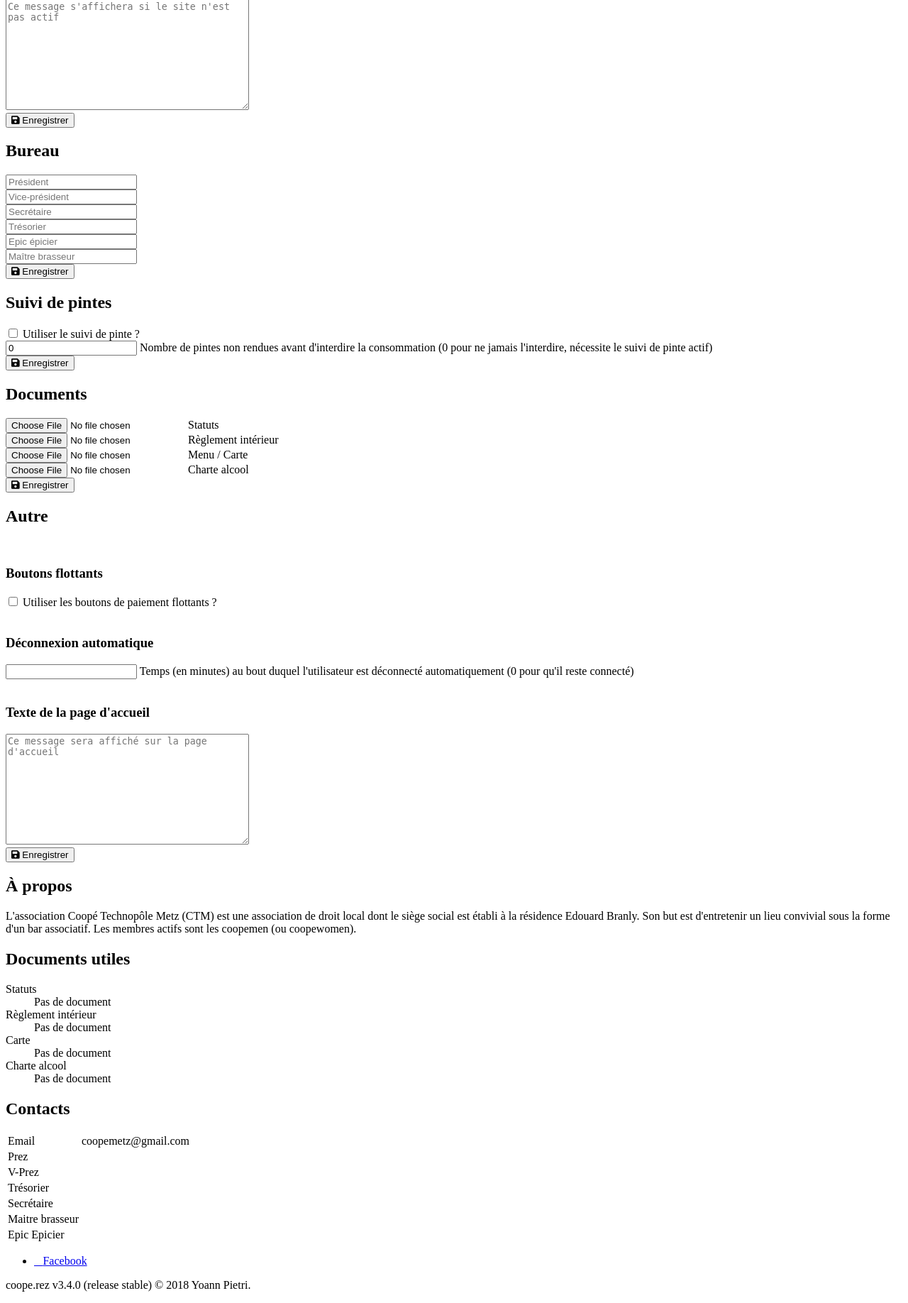
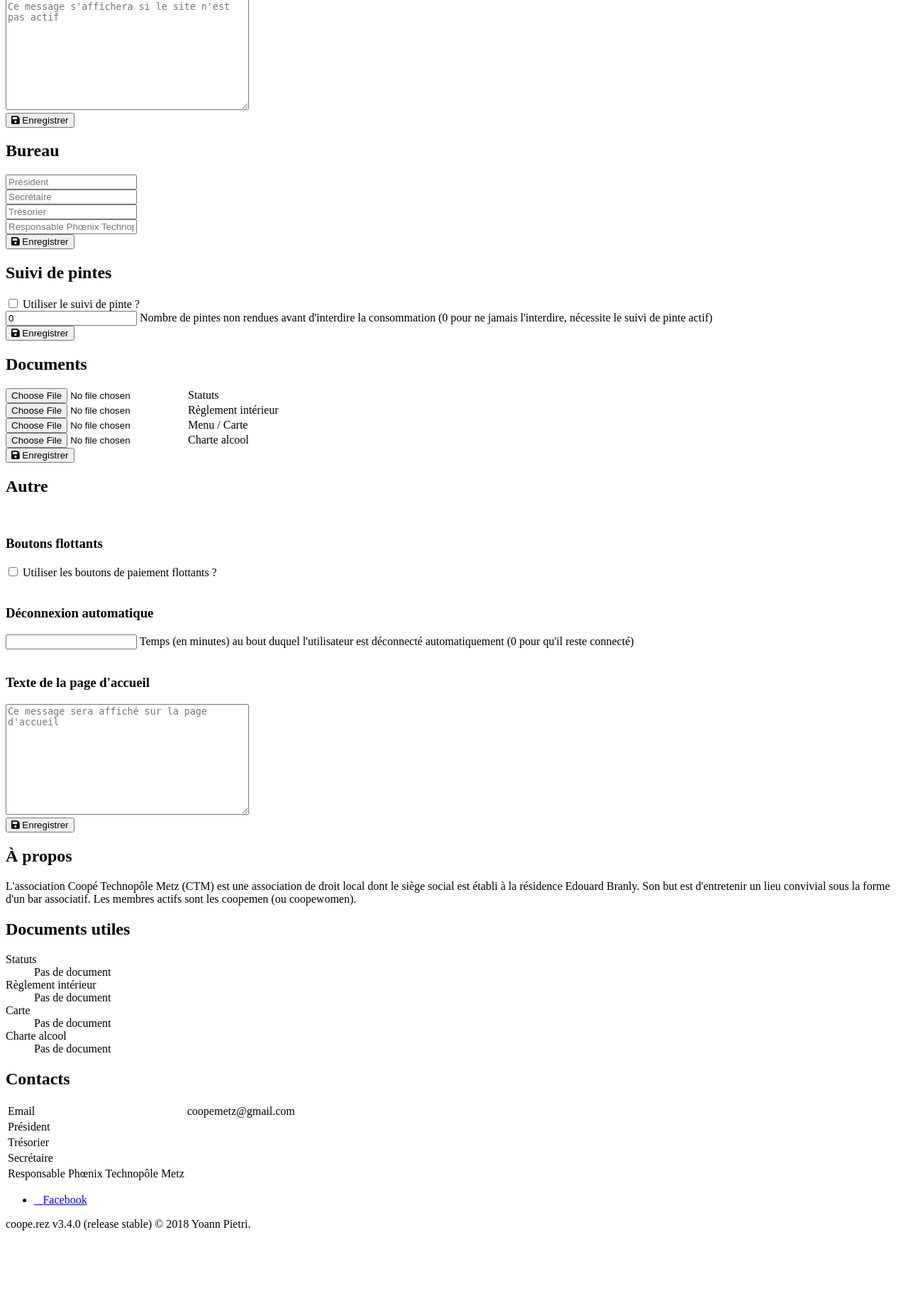
Before and after one commit to nanoy42/coope, a Django app: page /preferences/generalPreferences in a window 1280 px wide. Shown: the part 888-2724 px from the top of the page at 71% size. After the commit the page ends 2622 px from the top, so only its background shows below. Run offline with Django 3.2, Linux system fonts and the light colour scheme; the visitor is signed in with stand-in values (Sample User, id 1); data comes from the database, SQL or seed files in the repository; some libraries are stand-ins or nearby versions.

Commit message:
Remove vice-president, grocer, brewer and add phoenixTM_responsible

```diff
--- a/coopeV3/templatetags/vip.py
+++ b/coopeV3/templatetags/vip.py
@@ -11,14 +11,6 @@ def president():
     """
     gp,_ = GeneralPreferences.objects.get_or_create(pk=1)
     return gp.president
-
-@register.simple_tag
-def vice_president():
-    """
-    A tag which returns :attr:`preferences.models.GeneralPreferences.vice_president`.
-    """
-    gp,_ = GeneralPreferences.objects.get_or_create(pk=1)
-    return gp.vice_president
 
 @register.simple_tag
 def treasurer():
@@ -37,20 +29,12 @@ def secretary():
     return gp.secretary
 
 @register.simple_tag
-def brewer():
+def phoenix():
     """
-    A tag which returns :attr:`preferences.models.GeneralPreferences.brewer`.
+    A tag which returns :attr:`preferences.models.GeneralPreferences.phoenixTM_responsible`.
     """
     gp,_ = GeneralPreferences.objects.get_or_create(pk=1)
-    return gp.brewer
-
-@register.simple_tag
-def grocer():
-    """
-    A tag which returns :attr:`preferences.models.GeneralPreferences.grocer`.
-    """
-    gp,_ = GeneralPreferences.objects.get_or_create(pk=1)
-    return gp.grocer
+    return gp.phoenixTM_responsible
 
 @register.simple_tag
 def global_message():
--- a/preferences/admin.py
+++ b/preferences/admin.py
@@ -13,7 +13,7 @@ class GeneralPreferencesAdmin(SimpleHistoryAdmin):
     """
     The admin class for :class:`Consumptions <preferences.models.GeneralPreferences>`.
     """
-    list_display = ('is_active', 'president', 'vice_president', 'treasurer', 'secretary', 'brewer', 'grocer', 'use_pinte_monitoring', 'lost_pintes_allowed', 'floating_buttons', 'automatic_logout_time')
+    list_display = ('is_active', 'president', 'treasurer', 'secretary', 'phoenixTM_responsible', 'use_pinte_monitoring', 'lost_pintes_allowed', 'floating_buttons', 'automatic_logout_time')
 
 class PaymentMethodAdmin(SimpleHistoryAdmin):
     """
--- a/preferences/forms.py
+++ b/preferences/forms.py
@@ -31,10 +31,8 @@ class GeneralPreferencesForm(forms.ModelForm):
             'global_message': forms.Textarea(attrs={'placeholder': 'Message global à afficher sur le site'}),
             'active_message': forms.Textarea(attrs={'placeholder': 'Ce message s\'affichera si le site n\'est pas actif'}),
             'president': forms.TextInput(attrs={'placeholder': 'Président'}),
-            'vice_president': forms.TextInput(attrs={'placeholder': 'Vice-président'}),
             'secretary': forms.TextInput(attrs={'placeholder': 'Secrétaire'}),
             'treasurer': forms.TextInput(attrs={'placeholder': 'Trésorier'}),
-            'brewer': forms.TextInput(attrs={'placeholder': 'Maître brasseur'}),
-            'grocer': forms.TextInput(attrs={'placeholder': 'Epic épicier'}),
+            'phoenixTM_responsible': forms.TextInput(attrs={'placeholder': 'Responsable Phœnix Technopôle Metz'}),
             'home_text': forms.Textarea(attrs={'placeholder': 'Ce message sera affiché sur la page d\'accueil'})
         }
--- a/preferences/models.py
+++ b/preferences/models.py
@@ -64,10 +64,6 @@ class GeneralPreferences(models.Model):
     """
     The name of the president
     """
-    vice_president = models.CharField(max_length=255, blank=True, verbose_name="Vice Président")
-    """
-    The name of the vice-president
-    """
     treasurer = models.CharField(max_length=255, blank=True, verbose_name="Trésorier")
     """
     The name of the treasurer
@@ -76,13 +72,9 @@ class GeneralPreferences(models.Model):
     """
     The name of the secretary
     """
-    brewer = models.CharField(max_length=255, blank=True, verbose_name="Maître Brasseur")
+    phoenixTM_responsible = models.CharField(max_length=255, blank=True, verbose_name="Responsable Phœnix Technopôle Metz")
     """
-    The name of the brewer
-    """
-    grocer = models.CharField(max_length=255, blank=True, verbose_name="Épic Épicier")
-    """
-    The name of the grocer
+    The name of the people in charge of the club
     """
     use_pinte_monitoring = models.BooleanField(default=False, verbose_name="Suivi de pintes")
     """
--- a/preferences/templates/preferences/general_preferences.html
+++ b/preferences/templates/preferences/general_preferences.html
@@ -69,23 +69,15 @@
 						{{form.president}}
 					</div>
 					<div class="6u">
-						{{form.vice_president}}
+						{{form.secretary}}
 					</div>
 				</div>
 				<div class="row uniform">
 					<div class="6u">
-						{{form.secretary}}
+						{{form.treasurer}}
 					</div>
 					<div class="6u">
-						{{form.treasurer}}
-					</div>
-				</div>
-				<div class="row uniform">
-					<div class="6u">
-						{{form.grocer}}
-					</div>
-					<div class="6u">
-						{{form.brewer}}
+						{{form.phoenixTM_responsible}}
 					</div>
 				</div>
 				<div class="row uniform">
--- a/templates/footer.html
+++ b/templates/footer.html
@@ -22,12 +22,8 @@
 			<td>coopemetz@gmail.com</td>
 		</tr>
 		<tr>
-			<td>Prez</td>
+			<td>Président</td>
 			<td>{% president %}</td>
-		</tr>
-		<tr>
-			<td>V-Prez</td>
-			<td>{% vice_president %}</td>
 		</tr>
 		<tr>
 			<td>Trésorier</td>
@@ -38,12 +34,8 @@
 			<td>{% secretary %}</td>
 		</tr>
 		<tr>
-			<td>Maitre brasseur</td>
-			<td>{% brewer %}</td>
-		</tr>
-		<tr>
-			<td>Epic Epicier</td>
-			<td>{% grocer %}</td>
+			<td>Responsable Phœnix Technopôle Metz</td>
+			<td>{% phoenix %}</td>
 		</tr>
 	</table>
 	<ul class="icons">
```
